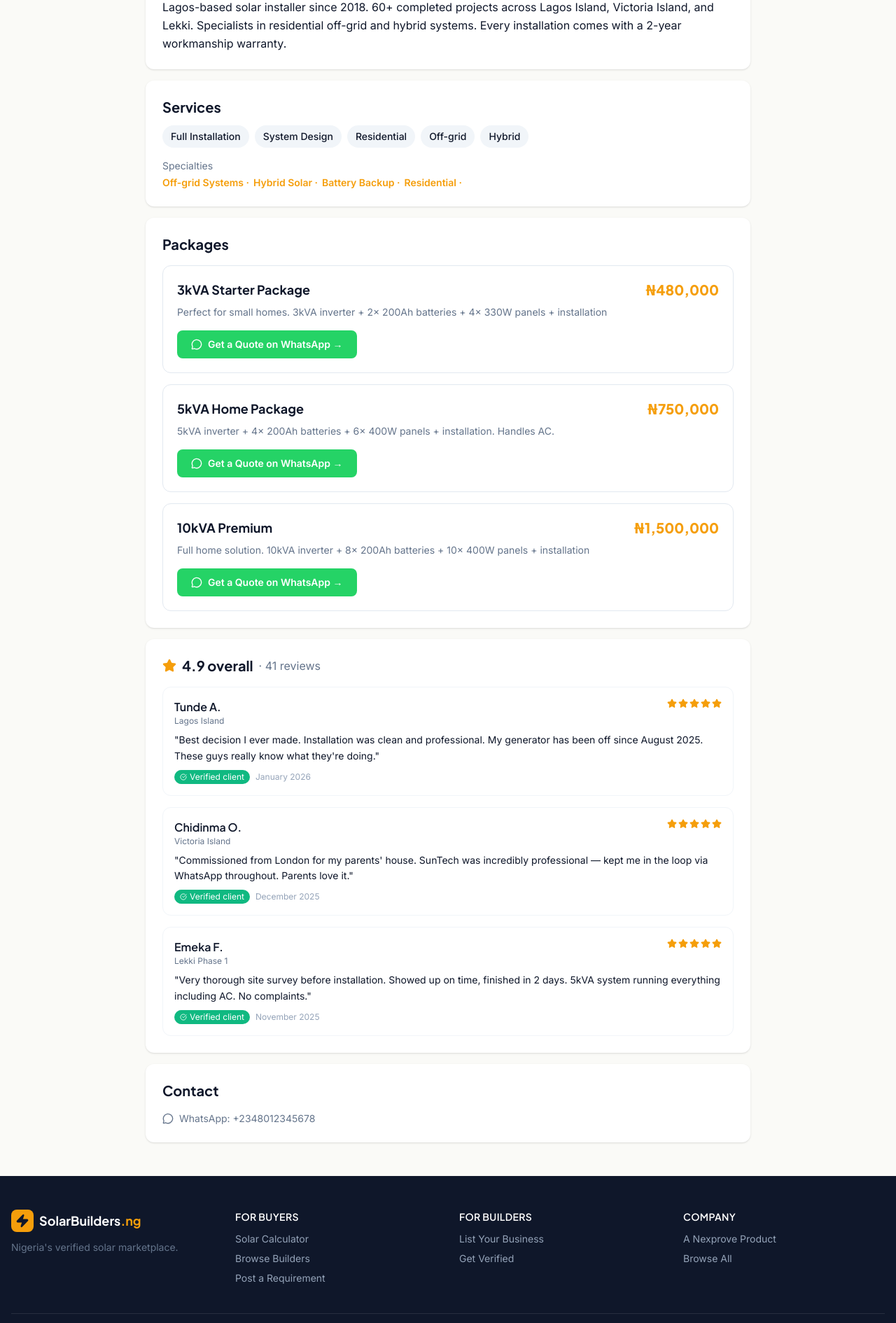
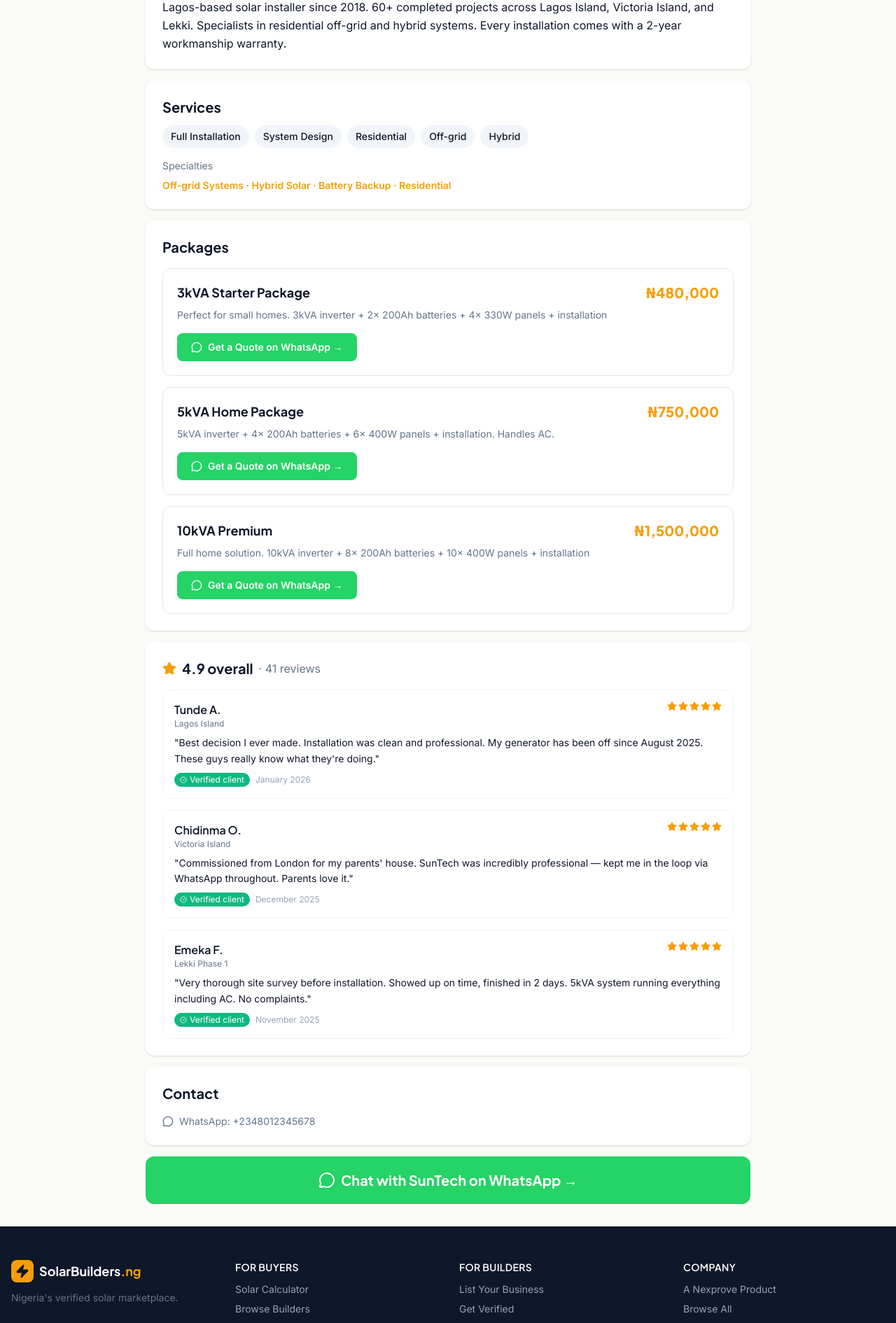
Before and after one commit to aviclaw01/solarbuilders-ng, a Next.js app: page /builders/suntech-installs in a window 1280 px wide. Shown: the part 735-2625 px from the top of the page at 70% size. Built offline with nearby package versions, Linux system fonts and the light colour scheme.

Commit message:
fix: builder profile params async for Next.js 15+

```diff
--- a/app/builders/[slug]/page.tsx
+++ b/app/builders/[slug]/page.tsx
@@ -3,18 +3,19 @@
 import Navbar from '@/components/ui/Navbar';
 import Footer from '@/components/ui/Footer';
 import { BUILDERS, getBuilderBySlug, formatNairaFull } from '@/lib/mock-data';
-import { CheckCircle, Star, MapPin, ArrowLeft, MessageCircle, Phone } from 'lucide-react';
+import { CheckCircle, Star, MapPin, ArrowLeft, MessageCircle } from 'lucide-react';
 
 interface Props {
-  params: { slug: string };
+  params: Promise<{ slug: string }>;
 }
 
 export function generateStaticParams() {
   return BUILDERS.map(b => ({ slug: b.slug }));
 }
 
-export default function BuilderProfilePage({ params }: Props) {
-  const builder = getBuilderBySlug(params.slug);
+export default async function BuilderProfilePage({ params }: Props) {
+  const { slug } = await params;
+  const builder = getBuilderBySlug(slug);
   if (!builder) return notFound();
 
   const waLink = `https://wa.me/${builder.whatsapp.replace(/\D/g, '')}?text=${encodeURIComponent(`Hi, I found you on SolarBuilders.ng. I'm interested in a solar installation. Can you help?`)}`;
@@ -96,17 +97,8 @@
               </span>
             ))}
           </div>
-          <div>
-            <p className="text-sm text-[#64748B] mb-1">Specialties</p>
-            <div className="flex flex-wrap gap-1.5">
-              {builder.specialties.map(spec => (
-                <span key={spec} className="text-[#F59E0B] text-sm font-semibold">
-                  {spec} ·
-                </span>
-              )).reduce((prev: React.ReactNode[], curr, i) =>
-                i === 0 ? [curr] : [...prev, curr], [])}
-            </div>
-          </div>
+          <p className="text-sm text-[#64748B] mb-2">Specialties</p>
+          <p className="text-[#F59E0B] font-semibold text-sm">{builder.specialties.join(' · ')}</p>
         </div>
 
         {/* Packages */}
@@ -176,25 +168,29 @@
         {/* Contact block */}
         <div className="bg-white rounded-xl shadow-sm p-6 mb-4">
           <h2 style={{fontFamily: "'Plus Jakarta Sans', sans-serif"}} className="font-bold text-[#0F172A] text-xl mb-4">Contact</h2>
-          <div className="space-y-3">
           <a href={waLink} target="_blank" rel="noopener noreferrer"
             className="flex items-center gap-2 text-[#64748B] text-sm hover:text-[#25D366] transition-colors">
             <MessageCircle className="w-4 h-4" />
             WhatsApp: {builder.whatsapp}
           </a>
         </div>
+
+        {/* Desktop WhatsApp CTA */}
+        <div className="hidden md:block">
+          <a href={waLink} target="_blank" rel="noopener noreferrer"
+            className="w-full bg-[#25D366] text-white py-5 rounded-xl font-bold text-xl text-center flex items-center justify-center gap-2 hover:bg-[#22c55e] transition-colors"
+            style={{fontFamily: "'Plus Jakarta Sans', sans-serif"}}>
+            <MessageCircle className="w-6 h-6" />
+            Chat with {builder.name.split(' ')[0]} on WhatsApp →
+          </a>
         </div>
       </div>
 
       {/* Sticky WhatsApp CTA — Mobile */}
       <div className="fixed bottom-0 left-0 right-0 md:hidden z-50 p-4 bg-white/95 backdrop-blur-sm border-t border-[#E2E8F0]">
-        <a
-          href={waLink}
-          target="_blank"
-          rel="noopener noreferrer"
+        <a href={waLink} target="_blank" rel="noopener noreferrer"
           className="w-full bg-[#25D366] text-white py-4 rounded-xl font-bold text-lg text-center flex items-center justify-center gap-2 hover:bg-[#22c55e] transition-colors"
-          style={{fontFamily: "'Plus Jakarta Sans', sans-serif"}}
-        >
+          style={{fontFamily: "'Plus Jakarta Sans', sans-serif"}}>
           <MessageCircle className="w-5 h-5" />
           Chat with {builder.name.split(' ')[0]} on WhatsApp
         </a>
```
Lines whose indentation alone changed are shown as unchanged.
